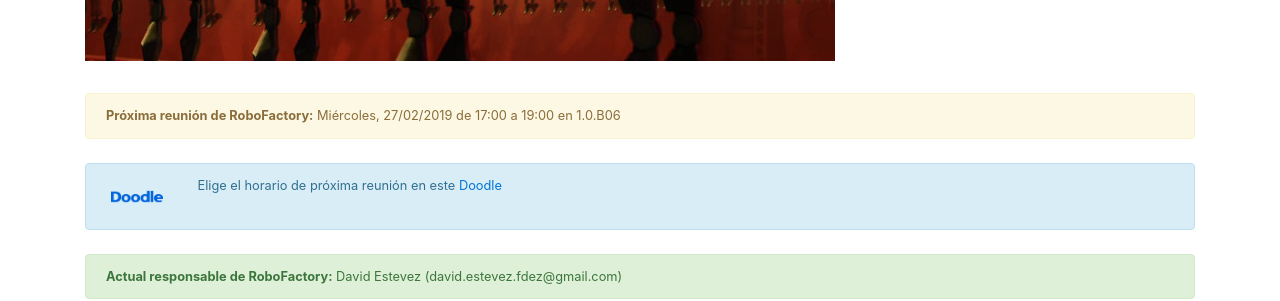
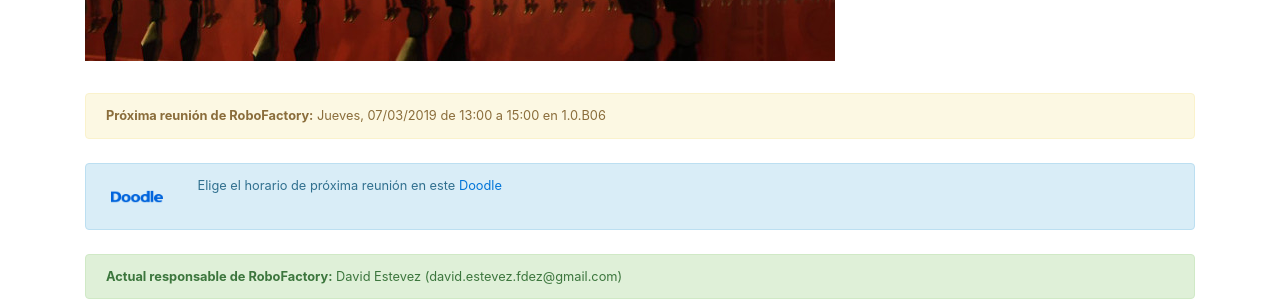
Before and after one commit to asrob-uc3m/asrob-uc3m.github.io, a Jekyll site: the page built from _workgroups/2017-09-19-robofactory.markdown, in a window 1280 px wide and 900 px high, scrolled down 901 px. Shown: the part 265-566 px from the top of the window. Built offline with Jekyll 4.4.1, drawn with Linux system fonts in a browser that asks for light colours.

Commit message:
Update next_meeting for workgroup RoboFactory

```diff
--- a/_workgroups/2017-09-19-robofactory.markdown
+++ b/_workgroups/2017-09-19-robofactory.markdown
@@ -7,7 +7,7 @@ layout: workgroup
 manager: David Estevez
 manager_email: david.estevez.fdez@gmail.com
 name: RoboFactory
-next_meeting: "Mi\xE9rcoles, 27/02/2019 de 17:00 a 19:00 en 1.0.B06"
+next_meeting: Jueves, 07/03/2019 de 13:00 a 15:00 en 1.0.B06
 next_meeting_doodle: https://doodle.com/poll/2s9yp862eczuf9aa
 picture: /img/robofactory.jpg
 picture_full: /img/robofactory-full.jpg
```
